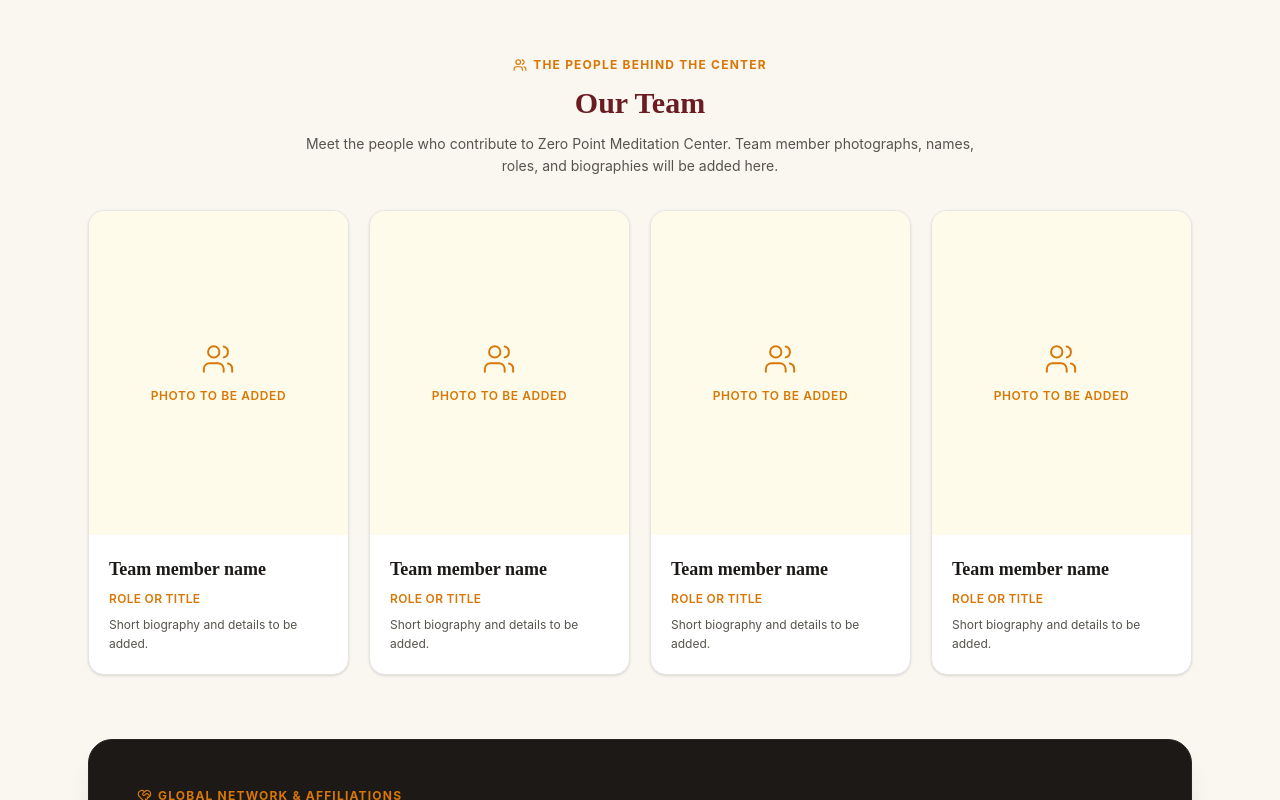
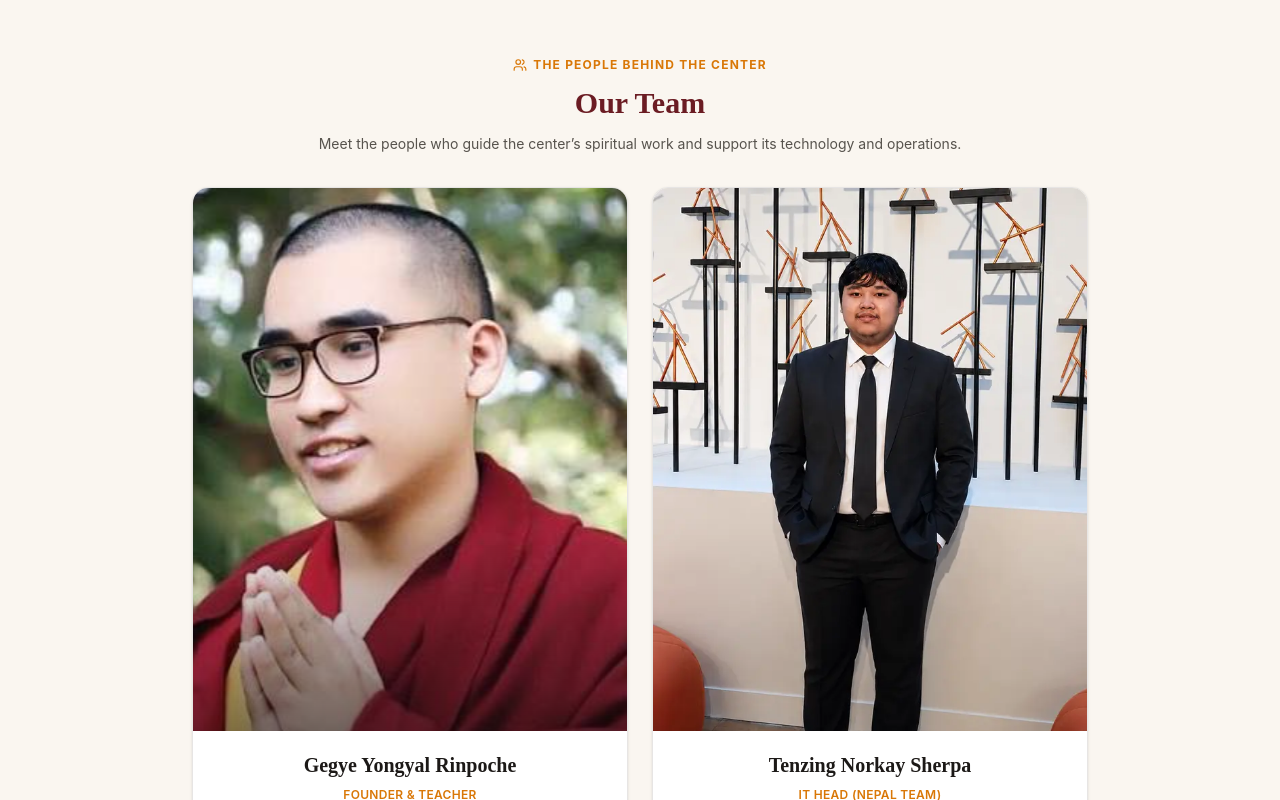
Before and after one commit to sherpaten/Zero-Point-Meditation-Center, a React (Vite) app in the folder zero-point-meditation/: page /about in a window 1280 px wide. Shown: the part 1560-2360 px from the top of the page. Built offline with nearby package versions, Linux system fonts and the light colour scheme.

Commit message:
Add team member photos and profiles

```diff
--- a/zero-point-meditation/src/pages/About.jsx
+++ b/zero-point-meditation/src/pages/About.jsx
@@ -6,6 +6,8 @@ import { Users, Trees, Sparkles, Compass, HeartHandshake, CheckCircle2, Building
 import profileMain from '../assets/profile.jpg';
 import profile1 from '../assets/profile 1.jpg';
 import profile2 from '../assets/profile 2.jpg';
+import gegyeYongyalRinpoche from '../assets/Teams/Gegye Yongyal Rinpoche\'s.png';
+import tenzingNorkaySherpa from '../assets/Teams/Tenzing Norkay Sherpa.webp';
 
 const globalProjects = [
   {
@@ -197,7 +199,7 @@ export default function About() {
         </div>
       </div>
 
-      {/* Team Section - Add verified member photos and details here */}
+      {/* Team Section */}
       <section className="space-y-8 pt-4" aria-labelledby="team-heading">
         <div className="text-center max-w-2xl mx-auto space-y-3">
           <span className="text-buddhist-gold font-bold text-xs uppercase tracking-widest flex items-center justify-center gap-1.5">
@@ -207,28 +209,41 @@ export default function About() {
             Our Team
           </h2>
           <p className="text-stone-600 text-sm leading-relaxed">
-            Meet the people who contribute to Zero Point Meditation Center. Team member photographs, names, roles, and biographies will be added here.
+            Meet the people who guide the center’s spiritual work and support its technology and operations.
           </p>
         </div>
 
-        <div className="grid sm:grid-cols-2 lg:grid-cols-4 gap-5">
-          {[1, 2, 3, 4].map((member) => (
+        <div className="grid sm:grid-cols-2 lg:grid-cols-2 gap-6 max-w-4xl mx-auto">
+          {[
+            {
+              name: "Gegye Yongyal Rinpoche",
+              role: "Founder & Teacher",
+              image: gegyeYongyalRinpoche,
+              alt: "Gegye Yongyal Rinpoche, Founder and Teacher"
+            },
+            {
+              name: "Tenzing Norkay Sherpa",
+              role: "IT Head (Nepal Team)",
+              image: tenzingNorkaySherpa,
+              alt: "Tenzing Norkay Sherpa, IT Head of the Nepal Team"
+            }
+          ].map((member) => (
             <motion.article
-              key={member}
-              className="overflow-hidden rounded-2xl border border-stone-200 bg-white shadow-sm"
+              key={member.name}
+              whileHover={{ y: -4 }}
+              className="overflow-hidden rounded-2xl border border-stone-200 bg-white shadow-sm transition-shadow hover:shadow-lg"
             >
-              <div className="flex aspect-[4/5] items-center justify-center bg-amber-50 text-buddhist-gold">
-                <div className="flex flex-col items-center gap-3 text-center">
-                  <Users size={34} strokeWidth={1.4} />
-                  <span className="text-xs font-semibold uppercase tracking-wider">Photo to be added</span>
-                </div>
+              <div className="aspect-[4/5] overflow-hidden bg-amber-50">
+                <img
+                  src={member.image}
+                  alt={member.alt}
+                  loading="lazy"
+                  className="h-full w-full object-cover object-center transition-transform duration-500 hover:scale-105"
+                />
               </div>
-              <div className="space-y-2 p-5">
-                <h3 className="font-serif text-lg font-bold text-stone-900">Team member name</h3>
-                <p className="text-xs font-semibold uppercase tracking-wide text-buddhist-gold">Role or title</p>
-                <p className="text-xs leading-relaxed text-stone-600">
-                  Short biography and details to be added.
-                </p>
+              <div className="space-y-2 p-5 text-center">
+                <h3 className="font-serif text-xl font-bold text-stone-900">{member.name}</h3>
+                <p className="text-xs font-semibold uppercase tracking-wide text-buddhist-gold">{member.role}</p>
               </div>
             </motion.article>
           ))}
```
